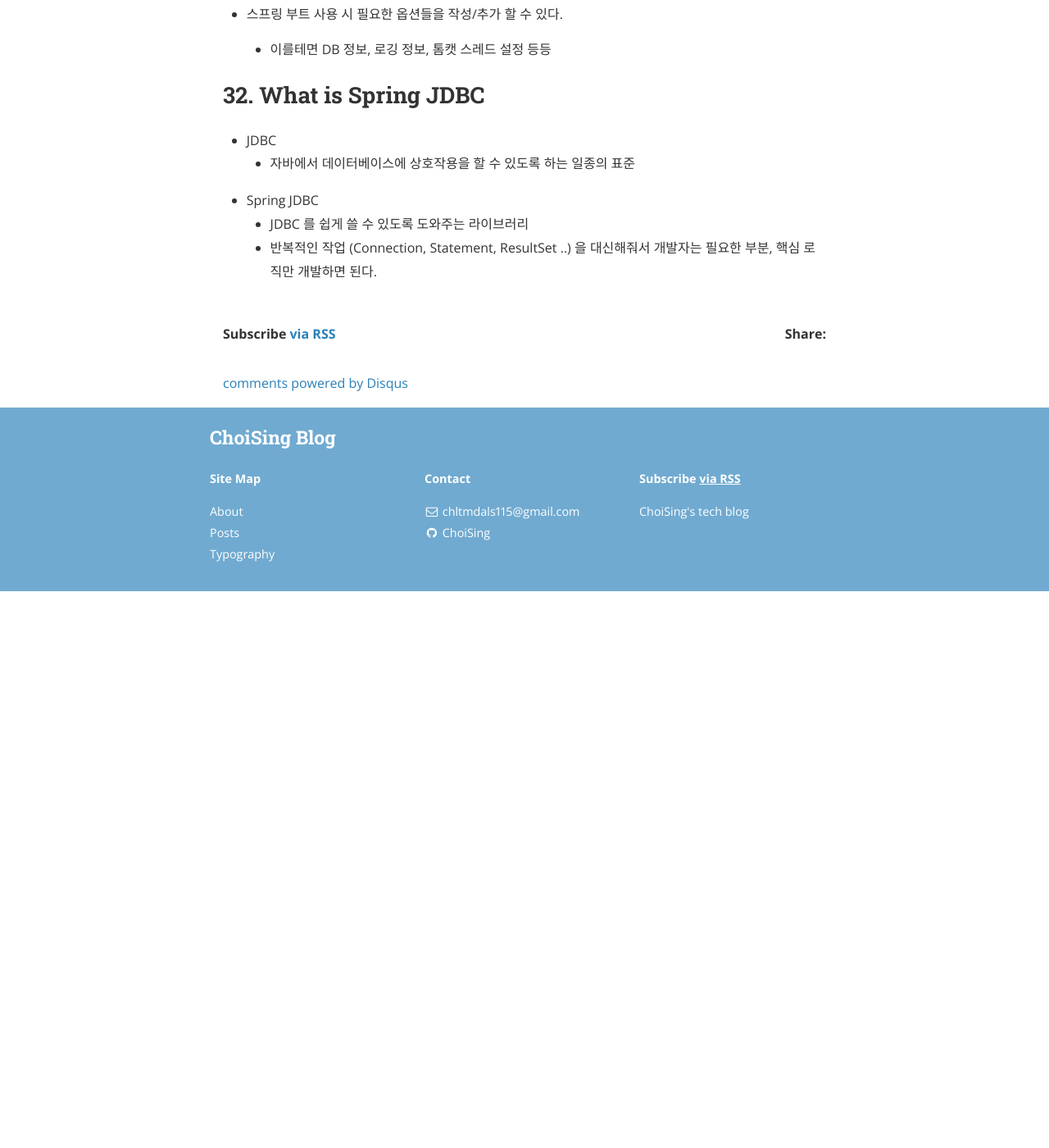
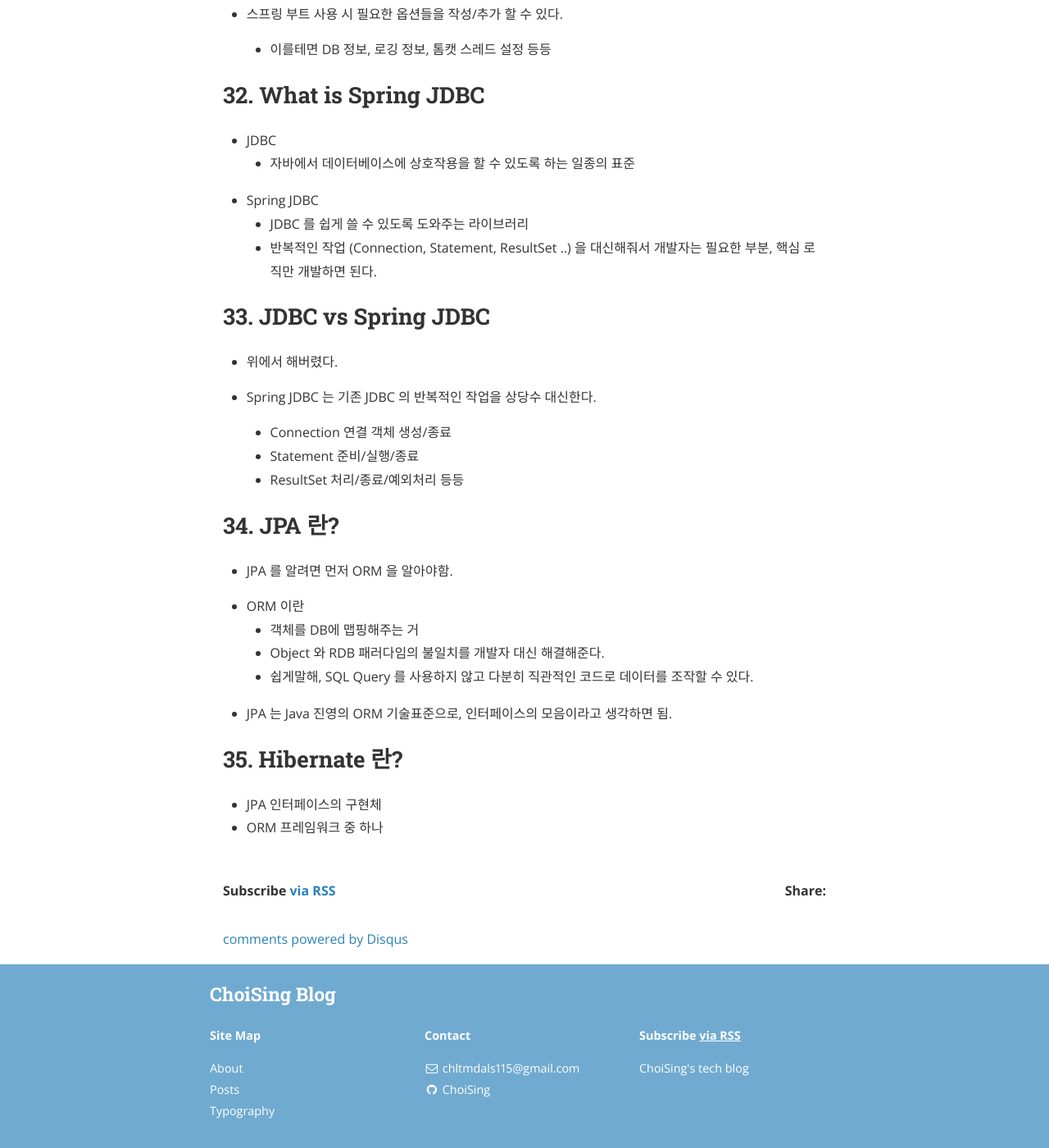
Before and after one commit to Oraindrop/oraindrop.github.io, a Jekyll site: the page built from _posts/Back-end/2020-10-25-Spring interview questions.md, in a window 1280 px wide and 1400 px high, scrolled down 10930 px. Shown: the whole window at 82% size. Built offline with Jekyll 4.4.1, drawn with Linux system fonts in a browser that asks for light colours; nearby versions of some CDN libraries; comment, search, counter and statistics services are not loaded; before the commit the page ends 11651 px from its top, so only the background shows below that.

Commit message:
20201118 write spring interview 33-35

```diff
--- a/_posts/Back-end/2020-10-25-Spring interview questions.md
+++ b/_posts/Back-end/2020-10-25-Spring interview questions.md
@@ -413,3 +413,31 @@ tags: spring, java
 - Spring JDBC
     - JDBC 를 쉽게 쓸 수 있도록 도와주는 라이브러리
     - 반복적인 작업 (Connection, Statement, ResultSet ..) 을 대신해줘서 개발자는 필요한 부분, 핵심 로직만 개발하면 된다.
+
+
+## 33. JDBC vs Spring JDBC
+
+- 위에서 해버렸다.
+
+- Spring JDBC 는 기존 JDBC 의 반복적인 작업을 상당수 대신한다.
+    - Connection 연결 객체 생성/종료
+    - Statement 준비/실행/종료
+    - ResultSet 처리/종료/예외처리 등등
+
+
+## 34. JPA 란?
+
+- JPA 를 알려면 먼저 ORM 을 알아야함.
+
+- ORM 이란
+    - 객체를 DB에 맵핑해주는 거
+    - Object 와 RDB 패러다임의 불일치를 개발자 대신 해결해준다.
+    - 쉽게말해, SQL Query 를 사용하지 않고 다분히 직관적인 코드로 데이터를 조작할 수 있다.
+
+- JPA 는 Java 진영의 ORM 기술표준으로, 인터페이스의 모음이라고 생각하면 됨.
+
+
+## 35. Hibernate 란?
+
+- JPA 인터페이스의 구현체
+- ORM 프레임워크 중 하나
```
